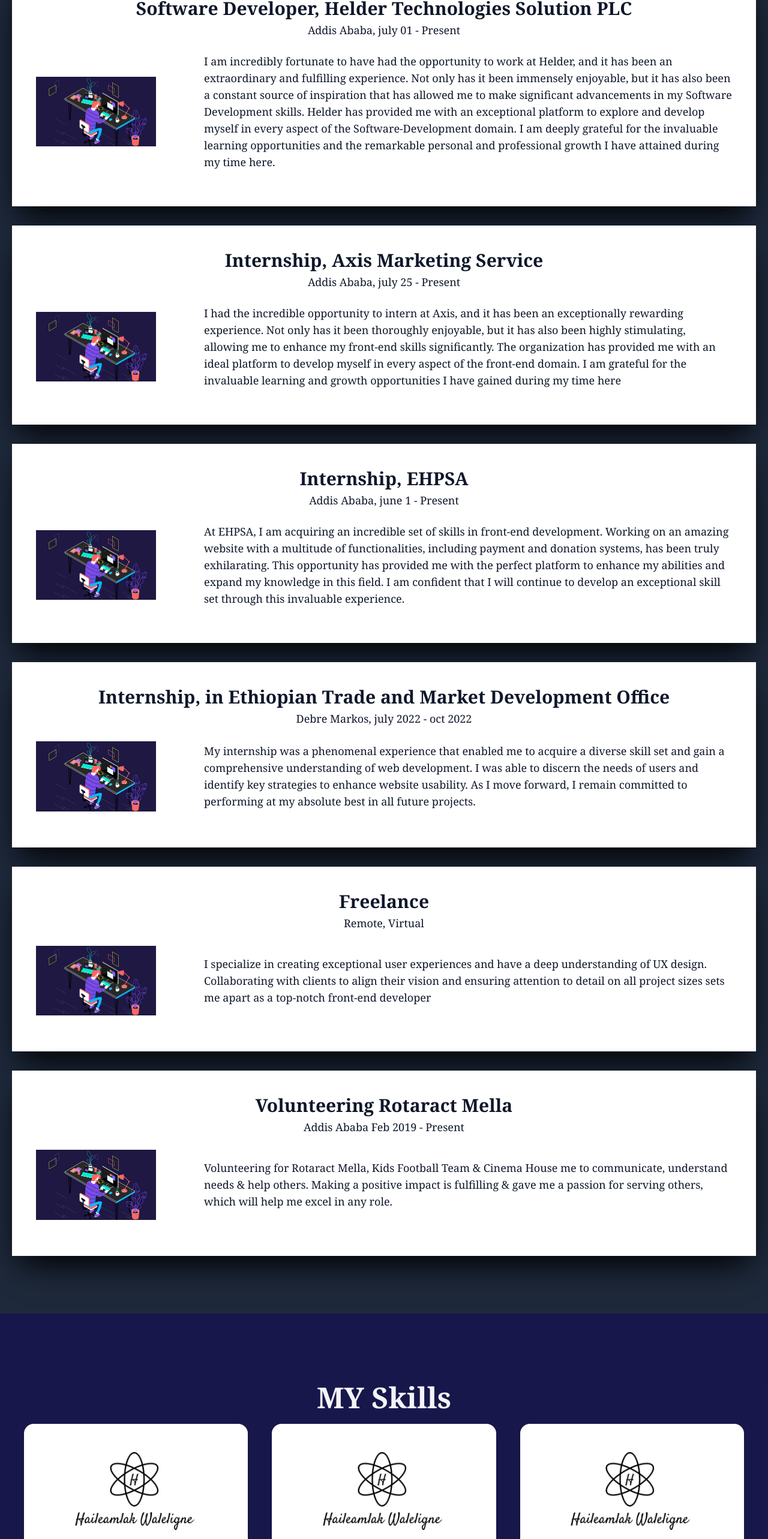
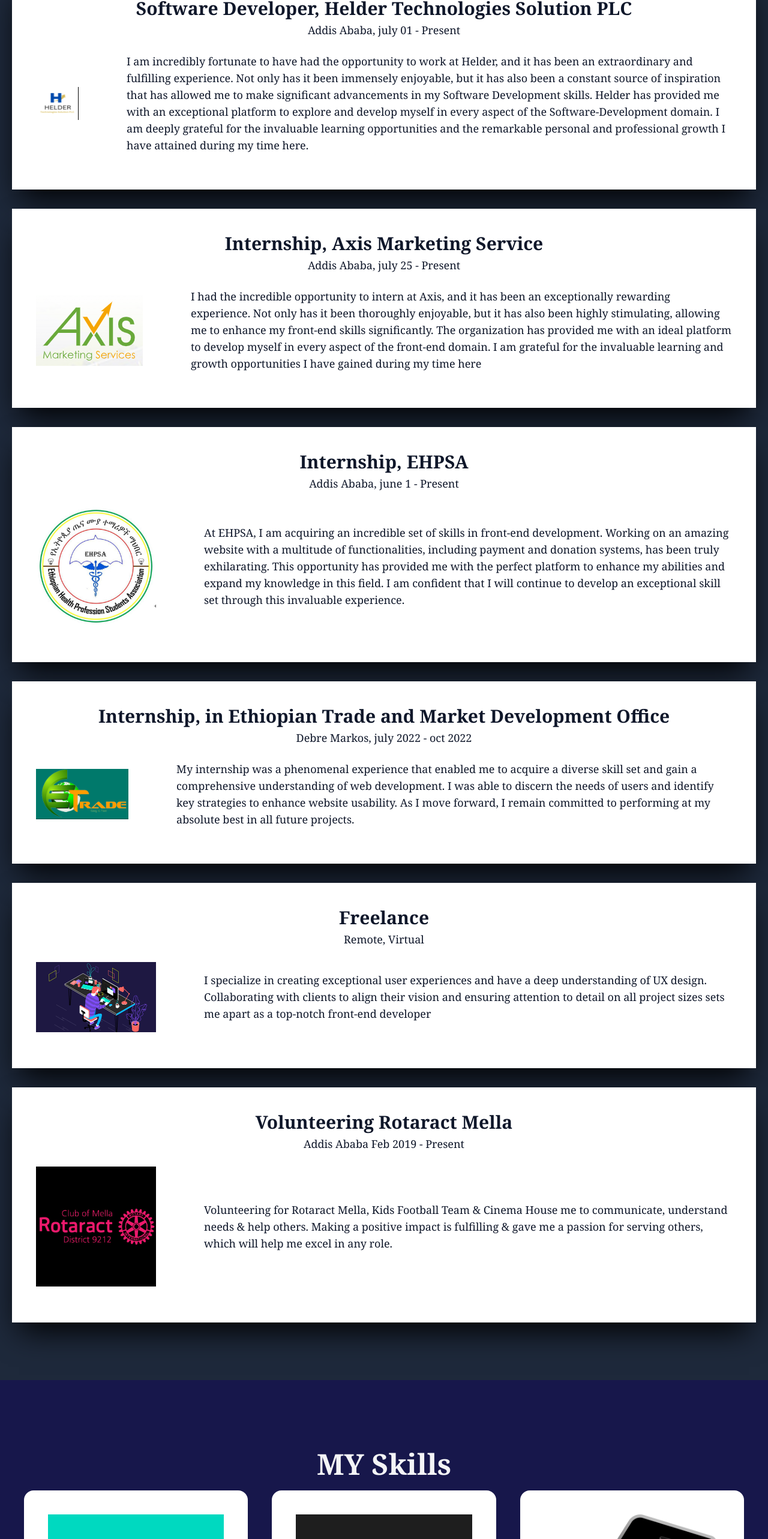
Before and after one commit to haileamlakwalelige/me-and-tensae, a React (Create React App) app: page / in a window 1280 px wide. Shown: the part 4558-7124 px from the top of the page at 60% size. Built offline with nearby package versions, Linux system fonts and the light colour scheme.

Commit message:
inserting images and contents

```diff
--- a/src/haila/Experience.js
+++ b/src/haila/Experience.js
@@ -1,4 +1,9 @@
 import image from '../imgs/king.gif'
+import etrade from '../imgs/etrade.png';
+import ehpsa from '../imgs/EHPSA.jpg';
+import axis from '../imgs/axis.png';
+import helder from '../imgs/helder.png';
+import mella from '../imgs/mella.jpg';
 
 
 const Experience=()=>{
@@ -9,7 +14,7 @@
                 <h1 className="font-bold text-3xl text-center flex items-center justify-center">Software Developer, Helder Technologies Solution PLC</h1>
                 <p className='text-center py-1'> Addis Ababa, july 01 - Present</p>
                 <div className='flex justify-between px-10 items-center py-5 lg:flex-row flex-col'>
-                    <img src={image} alt="first images" width={200} height={200} className="lg:my-0 my-10"/>
+                    <img src={helder} alt="first images" width={200} height={200} className="lg:my-0 my-10"/>
                     <p className='flex justify-center items-center pl-20'>
                     I am incredibly fortunate to have had the opportunity to work at Helder,
                      and it has been an extraordinary and fulfilling experience. Not only has
@@ -27,7 +32,7 @@
                 <h1 className="font-bold text-3xl text-center flex items-center justify-center">Internship, Axis Marketing Service</h1>
                 <p className='text-center py-1'> Addis Ababa, july 25 - Present</p>
                 <div className='flex justify-between px-10 items-center py-5 lg:flex-row flex-col'>
-                    <img src={image} alt="first images" width={200} height={200} className="lg:my-0 my-10"/>
+                    <img src={axis} alt="first images" width={200} height={200} className="lg:my-0 my-10"/>
                     <p className='flex justify-center items-center pl-20'>
                     I had the incredible opportunity to intern at Axis, and it has been an exceptionally
                     rewarding experience. Not only has it been thoroughly enjoyable, but it has also been
@@ -43,7 +48,7 @@
                 <h1 className="font-bold text-3xl text-center flex items-center justify-center">Internship, EHPSA</h1>
                 <p className='text-center py-1'> Addis Ababa, june 1 - Present</p>
                 <div className='flex justify-between px-10 items-center py-5 lg:flex-row flex-col'>
-                    <img src={image} alt="first images" width={200} height={200} className="lg:my-0 my-10"/>
+                    <img src={ehpsa} alt="first images" width={200} height={200} className="lg:my-0 my-10"/>
                     <p className='flex justify-center items-center pl-20'>
                     At EHPSA, I am acquiring an incredible set of skills in front-end development.
                     Working on an amazing website with a multitude of functionalities,
@@ -58,7 +63,7 @@
                 <h1 className="font-bold text-3xl text-center flex items-center justify-center">Internship, in Ethiopian Trade and Market Development Office</h1>
                 <p className='text-center py-1'>Debre Markos, july 2022 - oct 2022</p>
                 <div className='flex justify-between px-10 items-center py-5 lg:flex-row flex-col'>
-                    <img src={image} alt="first images" width={200} height={200} className="lg:my-0 my-10"/>
+                    <img src={etrade} alt="first images" width={200} height={200} className="lg:my-0 my-10"/>
                     <p className='flex justify-center items-center pl-20'>My internship was a phenomenal experience that enabled me to acquire a diverse skill set
                     and gain a comprehensive understanding of web development. I was able to discern the needs
                     of users and identify key strategies to enhance website usability.
@@ -83,7 +88,7 @@
                        Addis Ababa Feb 2019 - Present
                 </p>
                 <div className='flex justify-between px-10 items-center py-5 lg:flex-row flex-col'>
-                    <img src={image} alt="first images" width={200} height={200} className="lg:my-0 my-10"/>
+                    <img src={mella} alt="first images" width={200} height={200} className="lg:my-0 my-10"/>
                     <p className='flex justify-center items-center pl-20'>
                     Volunteering for Rotaract Mella, Kids Football Team & Cinema House me to communicate,
                      understand needs & help others. Making a positive impact is fulfilling & gave me a
--- a/src/haila/Skills.js
+++ b/src/haila/Skills.js
@@ -1,4 +1,6 @@
-import image from '../imgs/logo.png';
+import frontend from '../imgs/frontend.png';
+import backend from '../imgs/backend.png';
+import mobile from '../imgs/mobile.png';
 
 
 
@@ -9,7 +11,7 @@
             <div className="grid grid-cols-1 md:grid-cols-2 lg:grid-cols-3 gap-10 px-10 ">
             <div className="p-10 bg-white hover:text-white hover:bg-gray-700 font-serif rounded-2xl">
                 <div className="flex justify-center items-center">
-                <img src={image} alt="template one" />
+                <img src={frontend} alt="template one" />
                 </div>
                 <h1 className="font-bold text-2xl py-4 text-center text-blue-600">Front-end Development</h1>
                 <p className="font-serif text-lg text-center">For front-end development,
@@ -24,7 +26,7 @@
             </div>
             <div className="p-10 bg-white hover:text-white hover:bg-gray-700 font-serif rounded-2xl">
                 <div className="flex justify-center items-center">
-                <img src={image} alt="template one" />
+                <img src={backend} alt="template one" />
                 </div>
                 <h1 className="font-bold text-2xl py-4 text-center text-blue-600">Back-end Development</h1>
                 <p className="font-serif text-lg text-center">
@@ -41,7 +43,7 @@
             </div>
             <div className="p-10 bg-white hover:text-white hover:bg-gray-700 font-serif rounded-2xl">
                 <div className="flex justify-center items-center">
-                <img src={image} alt="template one" />
+                <img src={mobile} alt="template one" />
                 </div>
                 <h1 className="font-bold text-2xl py-4 text-center text-blue-600">Mobile App Development</h1>
                 <p className="font-serif text-lg text-center">
```
